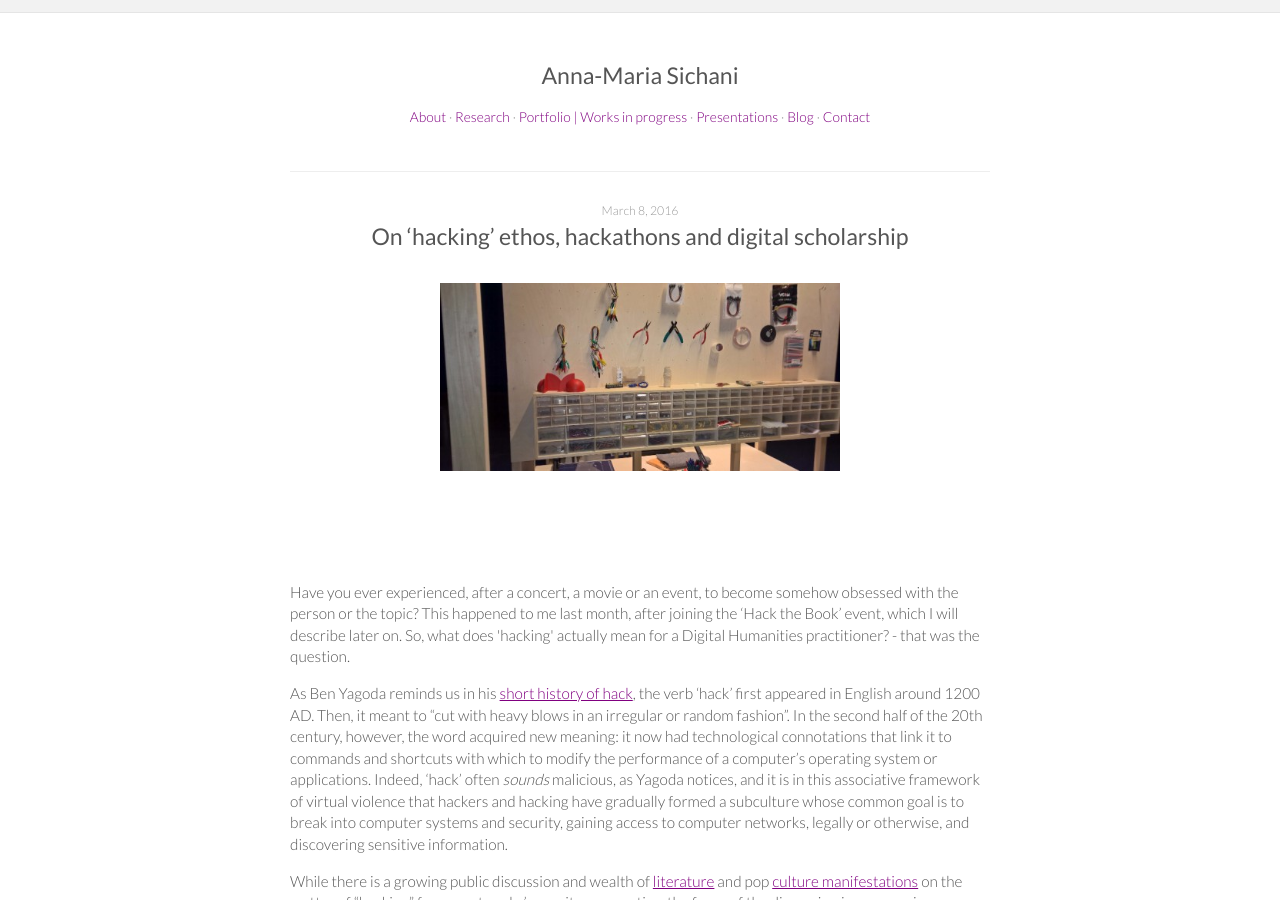
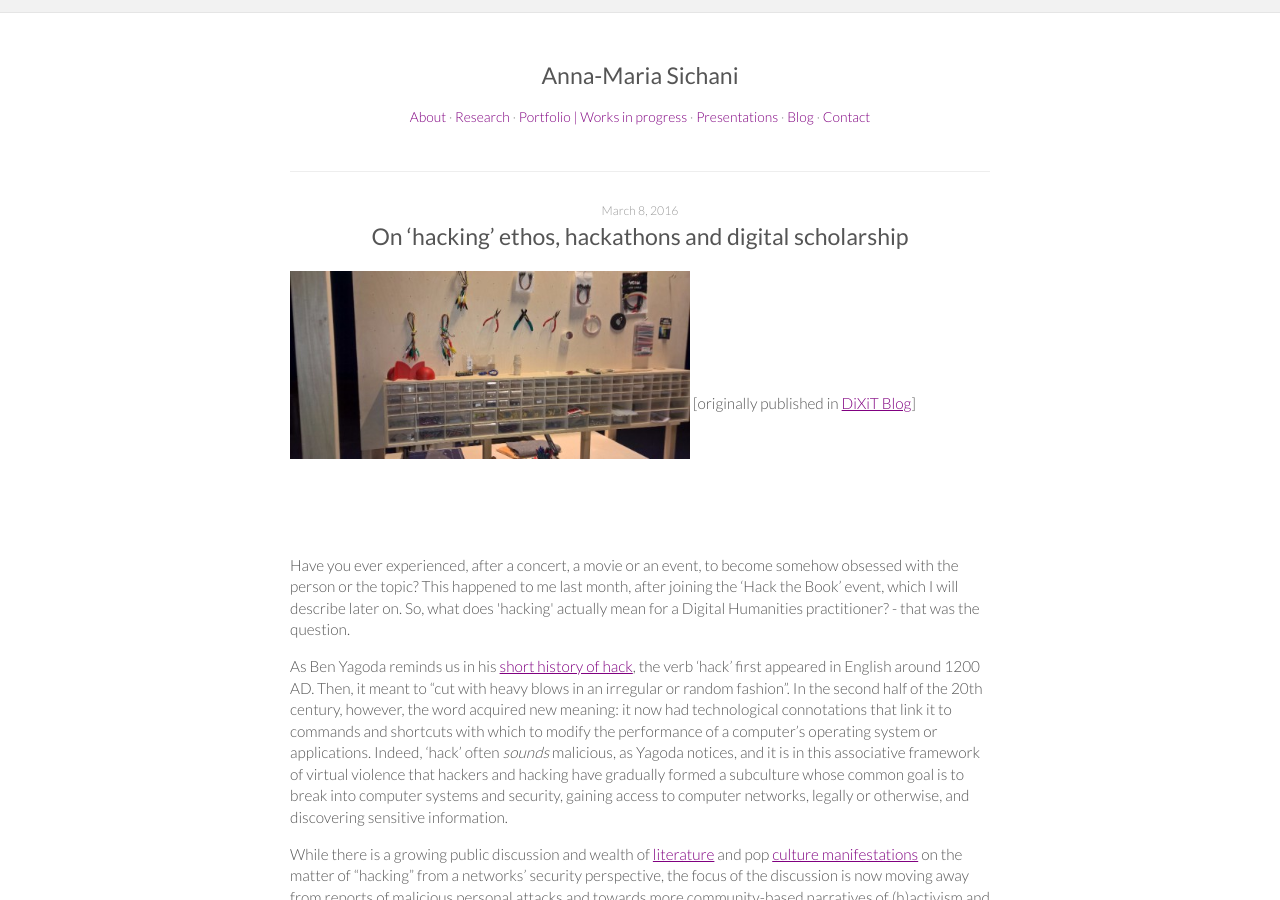
Before and after one commit to amsichani/amsichani.github.io, a Jekyll site: the page built from _posts/2016-03-08-hacking.md, in a window 1280 px wide and 900 px high. Built offline with Jekyll 4.4.1, drawn with Linux system fonts in a browser that asks for light colours; nearby versions of some CDN libraries.

Commit message:
Update 2016-03-08-hacking.md

```diff
--- a/_posts/2016-03-08-hacking.md
+++ b/_posts/2016-03-08-hacking.md
@@ -3,8 +3,10 @@ title: On ‘hacking’ ethos, hackathons and digital scholarship
 layout: post
 categories: posts
 ---
-<figure><a href="../images/tools.jpg">
-<img src="../images/tools.jpg" width="400px" style="margin-bottom: 80px" alt=""/></a></figure>
+<a href="../images/tools.jpg">
+<img src="../images/tools.jpg" width="400px" style="margin-bottom: 80px" alt=""/></a>
+[originally published in <a href="https://dixit.hypotheses.org/984">DiXiT Blog</a>]
+
 <p>Have you ever experienced, after a concert, a movie or an event, to become somehow obsessed with the person or the topic? This happened to me last month, after joining the ‘Hack the Book’ event, which I will describe later on. So, what does 'hacking' actually mean for a Digital Humanities practitioner? - that was the question.</p>
 
 As Ben Yagoda reminds us in his <a href="http://www.newyorker.com/tech/elements/a-short-history-of-hack">short history of hack</a>, the verb ‘hack’ first appeared in English around 1200 AD. Then, it meant to “cut with heavy blows in an irregular or random fashion”. In the second half of the 20th century, however, the word acquired new meaning: it now had technological connotations that link it to commands and shortcuts with which to modify the performance of a computer's operating system or applications. Indeed, ‘hack’ often _sounds_ malicious, as Yagoda notices, and it is in this associative framework of virtual violence that hackers and hacking have gradually formed a subculture whose common goal is to break into computer systems and security, gaining access to computer networks, legally or otherwise, and discovering sensitive information.
```
